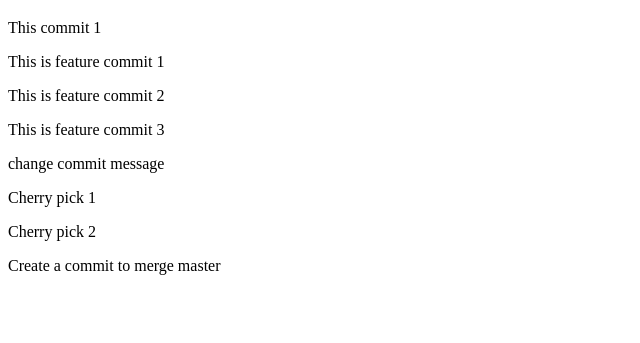
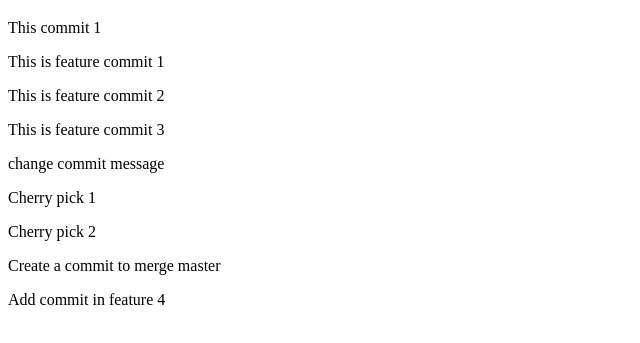
Before and after one commit to vipul832/Git_Practical, a plain HTML site: page index.html in a window 1280 px wide. Shown: the part 61-404 px from the top of the page, without its empty margins (0-640 px from the left). Drawn offline with Linux system fonts and the light colour scheme.

Commit message:
feature commit 4

```diff
--- a/index.html
+++ b/index.html
@@ -12,11 +12,12 @@
     <p>This is feature commit 1</p>
     <p>This is feature commit 2</p>
     <p>This is feature commit 3</p>
-    <p> change commit message</p>
+    <p>change commit message</p>
     <p>Cherry pick 1</p>
     <p>Cherry pick 2</p>
 
     <p>Create a commit to merge master</p>
 
-</body>
+    <p>Add commit in feature 4</p>
+  </body>
 </html>
```
